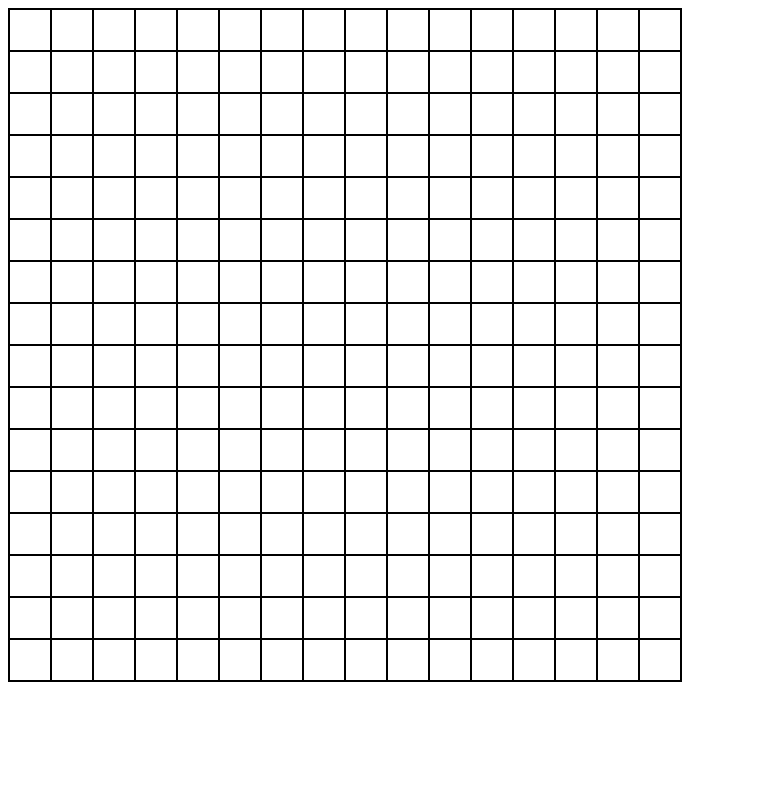
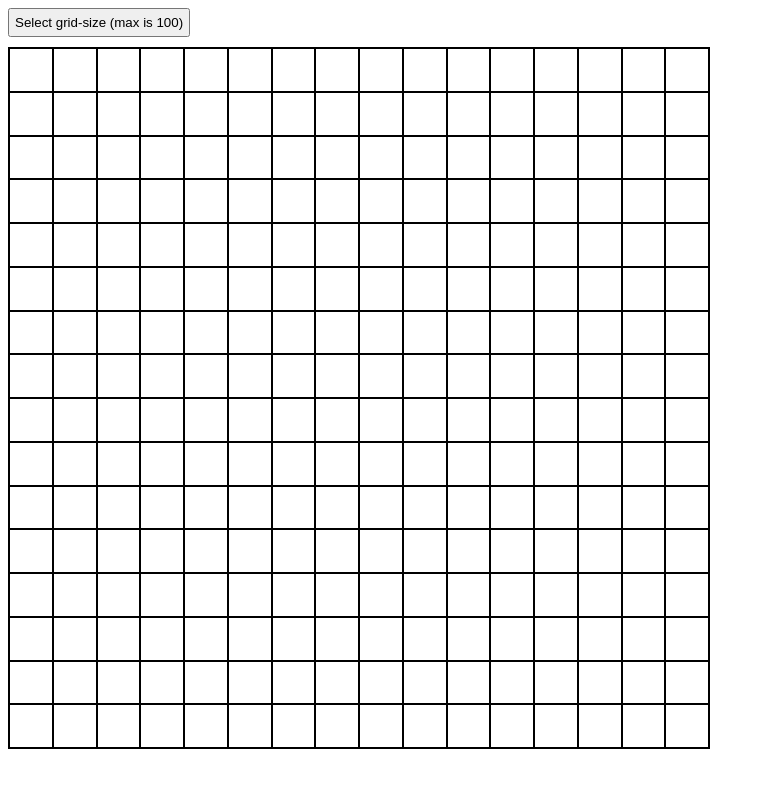
Before and after one commit to goliathgrouper/TOP-Etch-a-Sketch, a plain HTML site: page index.html in a window 1280 px wide. Shown: the whole page, without its empty margins (0-765 px from the left). Drawn offline with Linux system fonts and the light colour scheme.

Commit message:
Make grid resizable

```diff
--- a/index.html
+++ b/index.html
@@ -8,6 +8,7 @@
     <script src="script.js" defer></script>
 </head>
 <body>
+    <button id="grid-size">Select grid-size (max is 100)</button>
     <div id="container">
 
     </div>
--- a/script.js
+++ b/script.js
@@ -1,13 +1,41 @@
+const SIZE = 700;
+
 const container = document.querySelector('#container');
-let square;
-for (let i = 0; i < 256; i++) {
-    square = document.createElement('div');
-    square.style.border = '1px solid black';
-    square.style.padding = '20px';
-    square.style.backgroundColor = 'white';
-    container.appendChild(square);
+
+function getSquareSize(squareNumber) {
+    return `${(SIZE/squareNumber)-2}px`;
 }
+
+function generateGrid(n) {
+    let square;
+    for (let i = 0; i < n**2; i++) {
+        square = document.createElement('div');
+        square.style.border = '1px solid black';
+        square.style.width = getSquareSize(n);
+        square.style.height = getSquareSize(n);
+        square.style.backgroundColor = 'white';
+
+        container.appendChild(square);
+    }
+}
+
+generateGrid(16);
 
 container.addEventListener('mouseover', (event) => {
     event.target.style.backgroundColor = 'green';
 });
+
+
+const changeGrid = document.querySelector('#grid-size');
+
+changeGrid.addEventListener('click', () => {
+    let grid = prompt();
+    while (grid < 0 || grid > 100) {
+        grid = prompt();
+    }
+    let oldGrid = document.querySelectorAll('#container > div');
+    oldGrid.forEach((square) => {
+        container.removeChild(square);
+    })
+    generateGrid(grid);
+})
--- a/style.css
+++ b/style.css
@@ -2,7 +2,8 @@
     display: flex;
     flex-wrap: wrap;
     border: 1px solid black;
-    width: 672px;
+    width: 700px;
+    height: 700px;
 }
 
 /*
@@ -11,4 +12,9 @@ body {
     justify-content: center;
     min-width: 675px;
 }
-*\
+*/
+
+#grid-size {
+    padding: 5px;
+    margin-bottom: 10px;
+}
```
